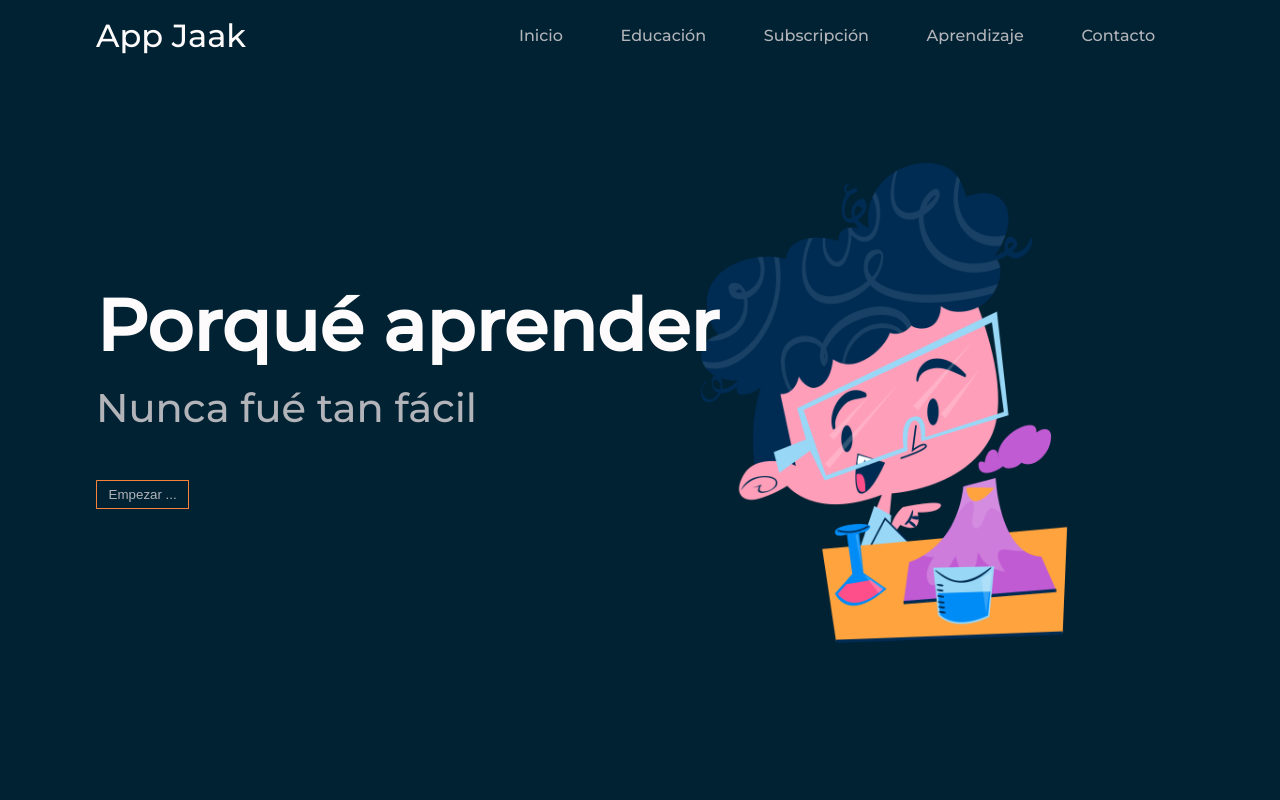
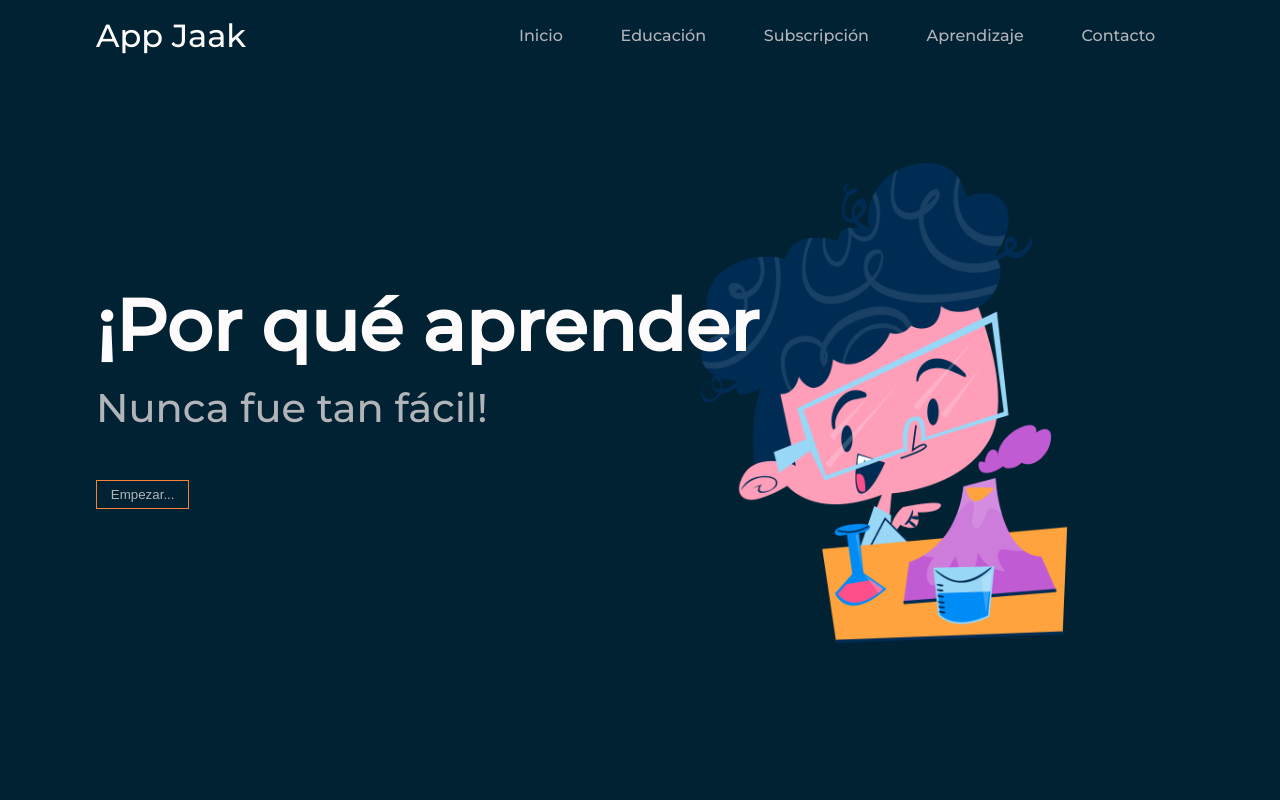
Before and after one commit to Kevinisky27/App-JAAK, a plain HTML site: page index.html in a window 1280 px wide. Shown: the top 800 px of the page. Drawn offline with Linux system fonts and the light colour scheme.

Commit message:
Errores ortográficos en la vista principal

```diff
--- a/index.html
+++ b/index.html
@@ -29,9 +29,9 @@
 
   <section class="main">
     <div class="box">
-      <h1 class="title">Porqué aprender</h1>
-      <p class="sub-title">Nunca fué tan fácil</p>
-      <button class="btn">Empezar ...</button>
+      <h1 class="title">¡Por qué aprender</h1>
+      <p class="sub-title">Nunca fue tan fácil!</p>
+      <button class="btn">Empezar...</button>
     </div>
     <img class="animation_img" src="Project/App/Src/Images/estudiante.png" alt="foto principal">
   </section>
```
Also changed, not shown: Project/App/Src/Images/Testimonios/p2.png.
